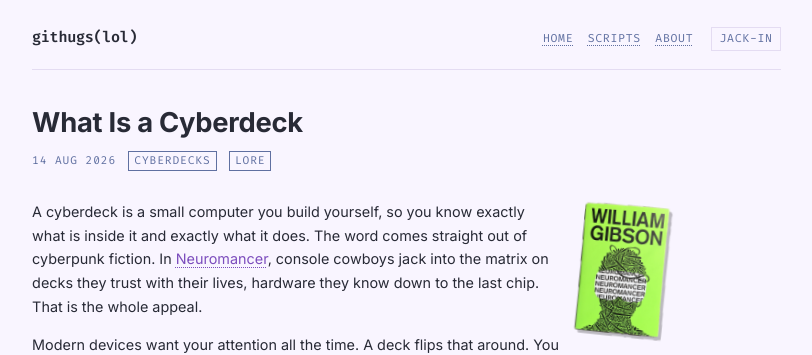
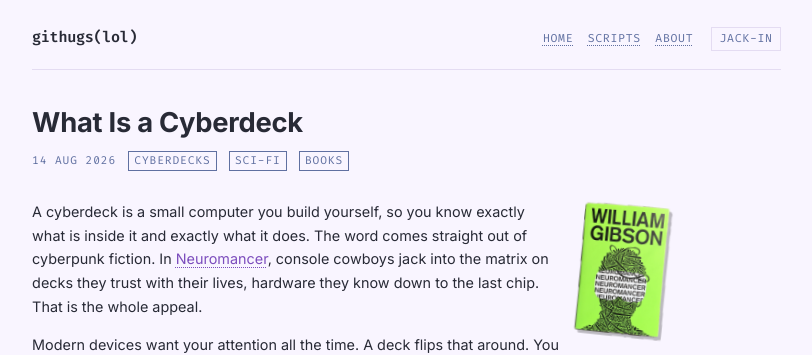
Before and after one commit to kirenia/kirenia.github.io, a Jekyll site: the page built from _posts/2026-08-14-what-is-a-cyberdeck.markdown, in a window 1280 px wide. Shown: the top 355 px of the page, without its empty margins (226-1038 px from the left). Built offline with Jekyll 4.4.1, drawn with Linux system fonts in a browser that asks for light colours.

Commit message:
edit tags

```diff
--- a/_posts/2026-08-14-what-is-a-cyberdeck.markdown
+++ b/_posts/2026-08-14-what-is-a-cyberdeck.markdown
@@ -3,7 +3,7 @@ layout: post
 title: "What Is a Cyberdeck"
 date: 2026-08-14 10:00:00 -0600
 description: "Tiny handmade computers that do one thing well. Here's what they are, the kinds people build, and how to build your own."
-tags: [cyberdecks, lore]
+tags: [cyberdecks, sci-fi, books]
 sticker: neuromancer
 redirect_from:
   - /cyberdecks/
```
